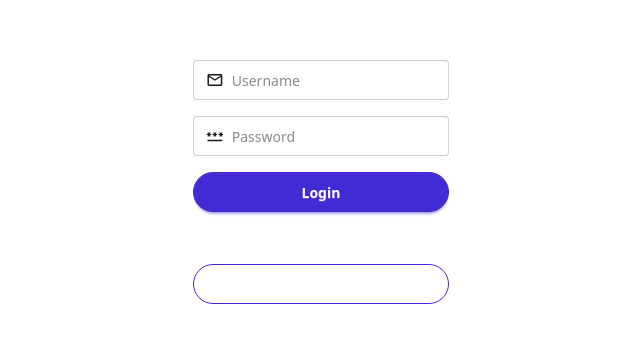
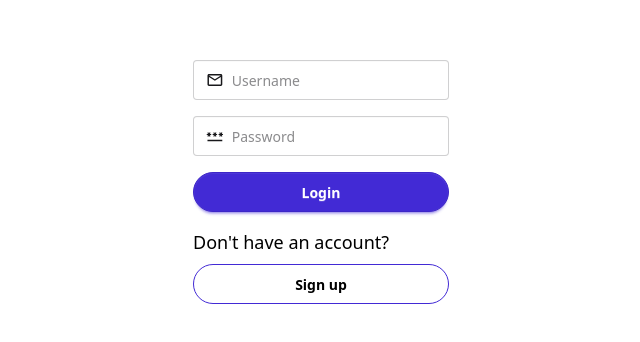
Before and after one commit to 0Amrith0/TS-todo, a React (Vite) app in the folder frontend/: page /login in a window 1280 px wide. Shown: the part 246-588 px from the top of the page, without its empty margins (319-959 px from the left). Built offline with nearby package versions, Linux system fonts and the light colour scheme; no server answers.

Commit message:
Update LoginPage.tsx

```diff
--- a/frontend/src/pages/LoginPage.tsx
+++ b/frontend/src/pages/LoginPage.tsx
@@ -105,9 +105,9 @@ const LoginPage: React.FC = () => {
         </form>
 
         <div className="flex flex-col gap-2 mt-4 w-full max-w-sm">
-          <p className="text-white text-lg">{"Don't"} have an account?</p>
+          <p className="text-black text-lg">{"Don't"} have an account?</p>
           <Link to="/signup">
-            <button className="btn rounded-full btn-primary text-white btn-outline w-full">
+            <button className="btn rounded-full btn-primary text-black btn-outline w-full">
               Sign up
             </button>
           </Link>
```
